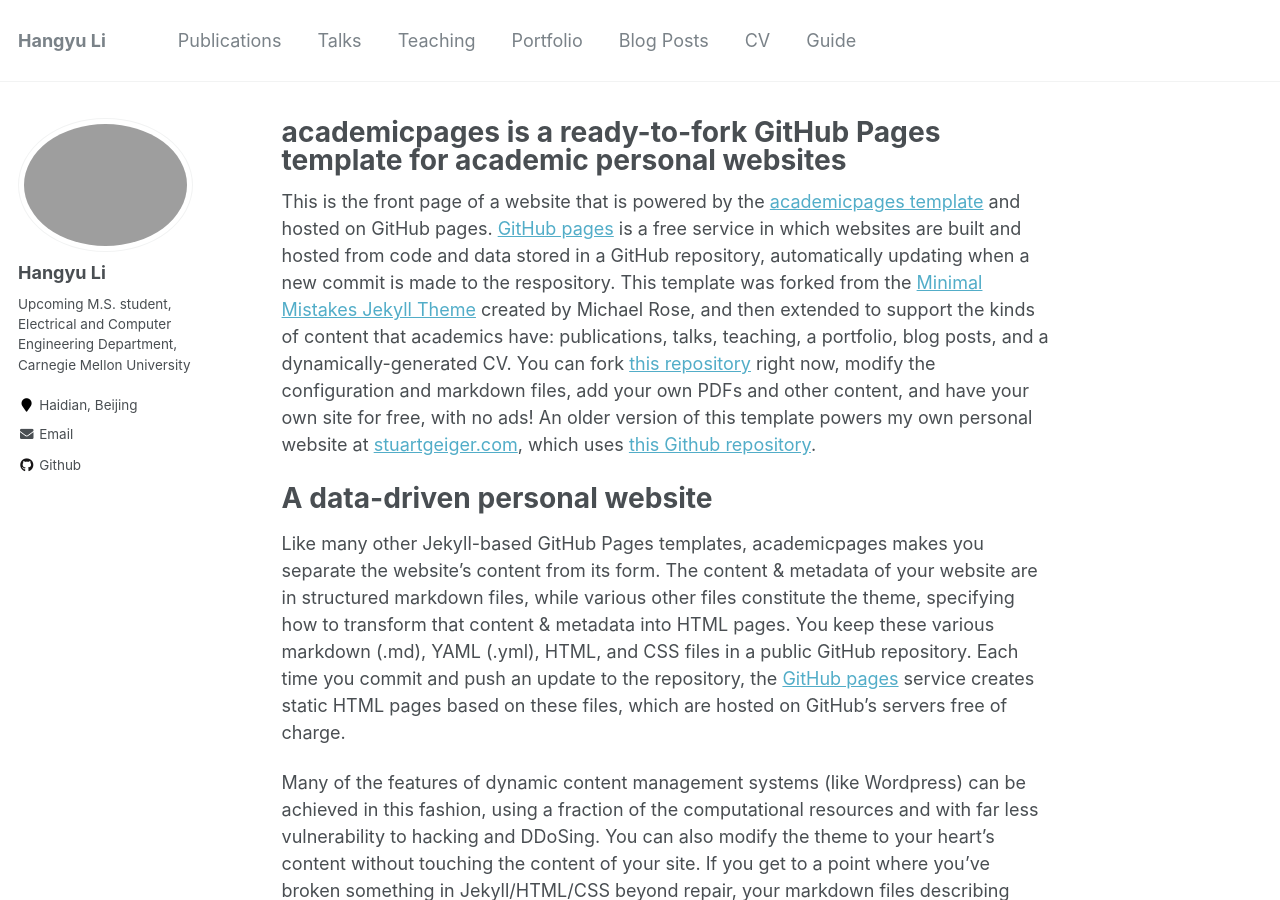
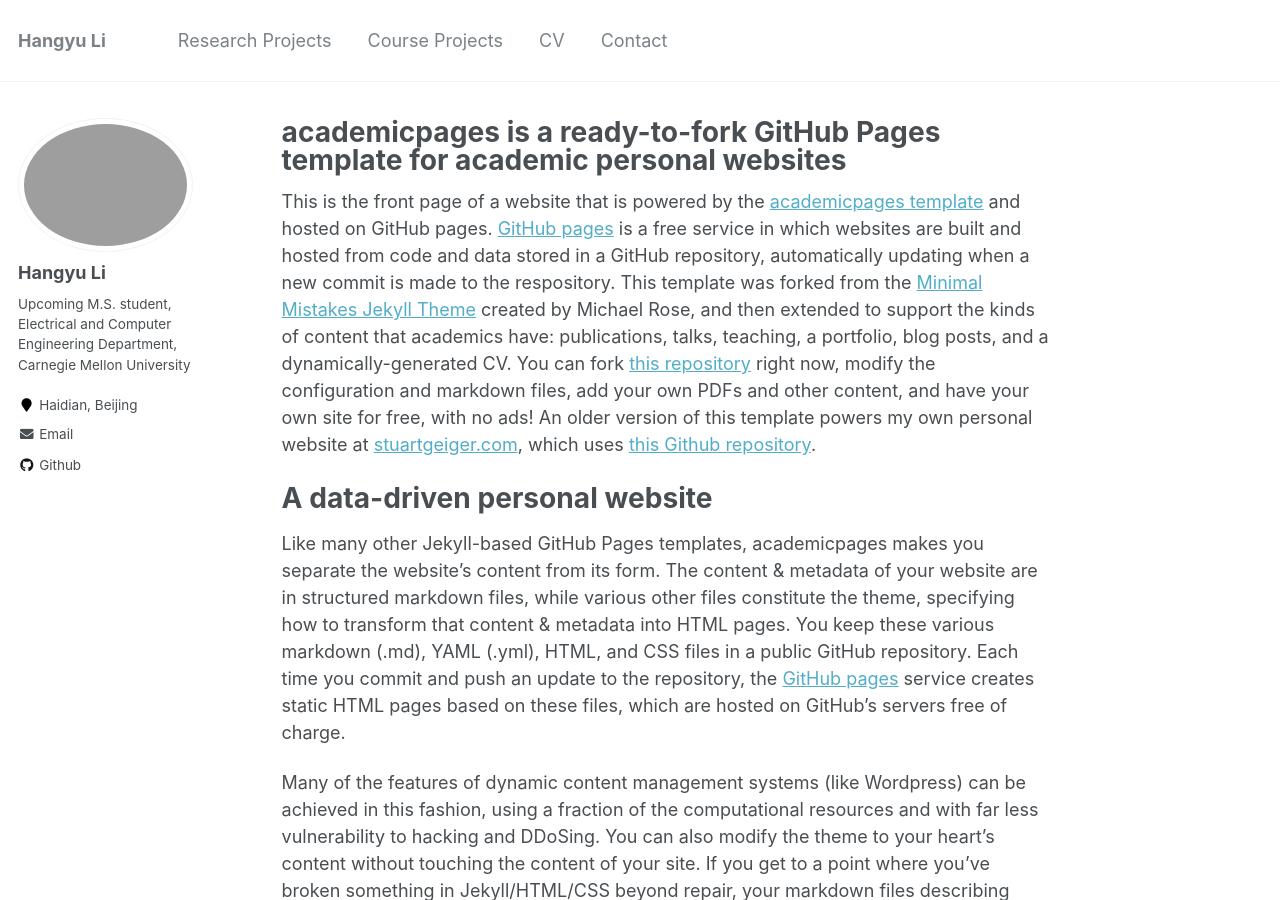
Before and after one commit to lhy9816/lhy9816.github.io, a Jekyll site: the page built from _pages/about.md, in a window 1280 px wide and 900 px high. Built offline with Jekyll 4.4.1, drawn with Linux system fonts in a browser that asks for light colours.

Commit message:
update navigation&selfie

```diff
--- a/_config.yml
+++ b/_config.yml
@@ -81,7 +81,7 @@ analytics:
 # Site Author
 author:
   name             : "Hangyu Li"
-  avatar           : "hangyuli.png"
+  avatar           : "hangyul.png"
   bio              : "Upcoming M.S. student, Electrical and Computer Engineering Department, Carnegie Mellon University"
   location         : "Haidian, Beijing"
   employer         :
--- a/_data/navigation.yml
+++ b/_data/navigation.yml
@@ -1,22 +1,31 @@
 # main links links
 main:
-  - title: "Publications"
-    url: /publications/
+#   - title: "Publications"
+#     url: /publications/
 
-  - title: "Talks"
-    url: /talks/
+  - title: "Research Projects"
+    url: /research_projects/
 
-  - title: "Teaching"
-    url: /teaching/
+  - title: "Course Projects"
+    url: /course_projects/
 
-  - title: "Portfolio"
-    url: /portfolio/
+#   - title: "Talks"
+#     url: /talks/
 
-  - title: "Blog Posts"
-    url: /year-archive/
+#   - title: "Teaching"
+#     url: /teaching/
+
+#   - title: "Portfolio"
+#     url: /portfolio/
+
+#   - title: "Blog Posts"
+#     url: /year-archive/
 
   - title: "CV"
     url: /cv/
 
-  - title: "Guide"
-    url: /markdown/
+#   - title: "Guide"
+#     url: /markdown/
+
+  - title: "Contact"
+    url: /contact/
```
Also changed, not shown: images/hangyul.jpg (added).
